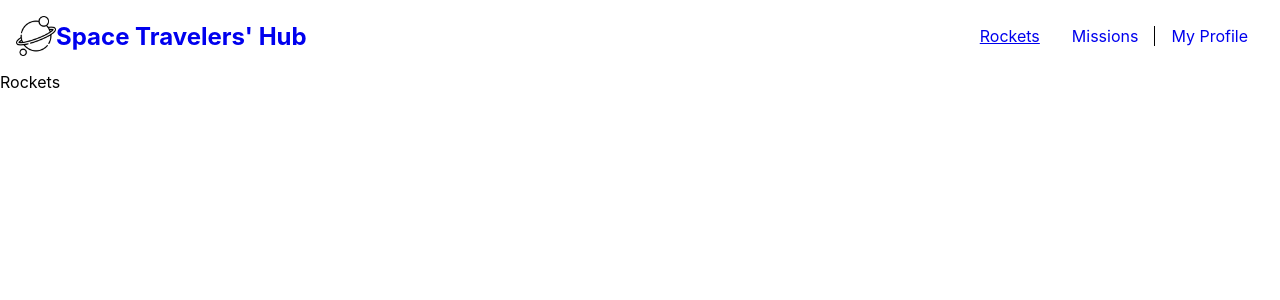
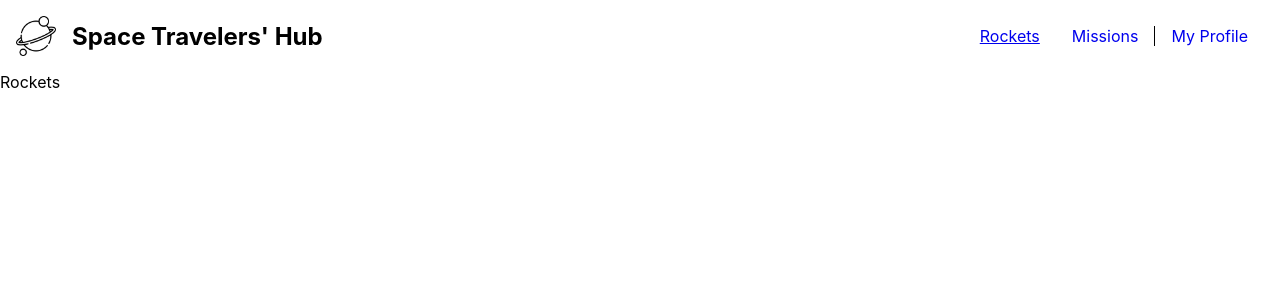
Before and after one commit to banzaman/Space-travelers, a React (Create React App) app: page / in a window 1280 px wide. Shown: the top 300 px of the page. Built offline with nearby package versions, Linux system fonts and the light colour scheme.

Commit message:
changed the tag to h1

```diff
--- a/src/components/css/Header.css
+++ b/src/components/css/Header.css
@@ -21,11 +21,10 @@ nav img {
   width: 40px;
 }
 
-nav span {
+nav h1 {
   margin-left: 1rem;
   text-decoration: none;
   color: black;
-  font-size: 1.5rem;
 }
 
 nav ul {
```
